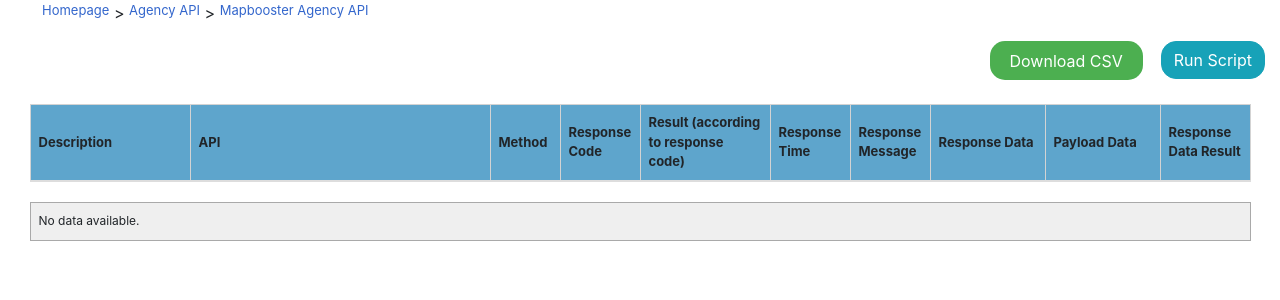
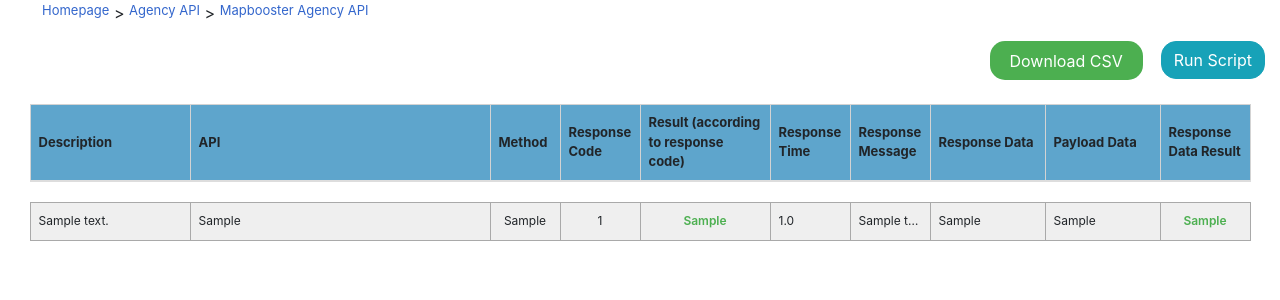
Before and after one commit to UsmanLatif112/Must_haves_Dashboard, a Flask app: page /Mapbooster_agency_script in a window 1280 px wide. Shown: the part 85-385 px from the top of the page. Run offline with Flask 3, Linux system fonts and the light colour scheme; a user stored in the database is signed in; tables that the repository leaves empty hold one stand-in row (values such as "Sample post"); some libraries are stand-ins or nearby versions.

Commit message:
Update .gitignore, add batch scripts, modify API token, and adjust HTML template for Mapbooster API

```diff
--- a/v1/Mapbooster_agency_api.py
+++ b/v1/Mapbooster_agency_api.py
@@ -250,7 +250,7 @@
                     print(f"API: {url}, Response Code: {response_code}, Response Data: {response_data}")
                     print("===================================")
                     print("        ")
-                    time.sleep(10)
+                    time.sleep(20)
 
                 except Exception as e:
                     print(f"Error while processing API: {url}, Error: {e}")
--- a/v1/app.py
+++ b/v1/app.py
@@ -16,27 +16,27 @@
 
 
 
+# from views import *
+# app.config['SESSION_COOKIE_DOMAIN'] = '127.0.0.1'
+
+# app.config['SESSION_COOKIE_SECURE'] = False
+# app.config['SESSION_COOKIE_SAMESITE'] = 'Lax'
+
+
+# if __name__ == "__main__":
+#     app.run(host='127.0.0.1', port=5000, debug=True)
+
+
+
+
+
+
 from views import *
-app.config['SESSION_COOKIE_DOMAIN'] = '127.0.0.1'
+app.config['SESSION_COOKIE_DOMAIN'] = '164.68.114.111'
 
 app.config['SESSION_COOKIE_SECURE'] = False
 app.config['SESSION_COOKIE_SAMESITE'] = 'Lax'
 
 
 if __name__ == "__main__":
-    app.run(host='127.0.0.1', port=5000, debug=True)
-
-
-
-
-
-
-# from views import *
-# app.config['SESSION_COOKIE_DOMAIN'] = '164.68.114.111'
-
-# app.config['SESSION_COOKIE_SECURE'] = False
-# app.config['SESSION_COOKIE_SAMESITE'] = 'Lax'
-
-
-# if __name__ == "__main__":
-#     app.run(host='164.68.114.111', port=5005, debug=False)
+    app.run(host='164.68.114.111', port=5005, debug=False)
--- a/v1/config.py
+++ b/v1/config.py
@@ -15,8 +15,8 @@
 class Config:
     SECRET_KEY = "0332033603250309"  # You should set a secret key here
     SQLALCHEMY_DATABASE_URI = (
-        "mysql+pymysql://Admin_User:Dashboard%40CB8@164.68.114.111:3306/agency_apidb"
-        # "mysql+pymysql://root:Noman.123@localhost:3306/agency_apidb"
+        # "mysql+pymysql://Admin_User:Dashboard%40CB8@164.68.114.111:3306/agency_apidb"
+        "mysql+pymysql://root:Noman.123@localhost:3306/agency_apidb"
     )
     SQLALCHEMY_TRACK_MODIFICATIONS = False
     SESSION_COOKIE_SECURE = True
--- a/v1/templates/Mapbooster_agency_script.html
+++ b/v1/templates/Mapbooster_agency_script.html
@@ -367,18 +367,18 @@
           </tr>
       </thead>
       <tbody id="results-bodyy">
-          {% for stagingapiaResponse in stagingapiaResponses %}
+          {% for mapboosterapiaResponse in mapboosterapiaResponses %}
           <tr>
-              <td title="Description: {{ stagingapiaResponse.description }}">{{ stagingapiaResponse.description }}</td>
-              <td title="API: {{ stagingapiaResponse.api }}">{{ stagingapiaResponse.api }}</td>
-              <td style="text-align:center;"  title="Method: {{ stagingapiaResponse.method }}">{{ stagingapiaResponse.method }}</td>
-              <td style="text-align:center;" title="Response Code: {{ stagingapiaResponse.response_code }}">{{ stagingapiaResponse.response_code }}</td>
-              <td {% if stagingapiaResponse.result_according_to_response == 'Fail' %} style="color:red; text-align: center;" {% else %} style="color:#4CAF50; text-align: center; font-weight:600" {% endif%}  title="Result According to Response: {{ stagingapiaResponse.result_according_to_response }}" class="result-cell">{{ stagingapiaResponse.result_according_to_response }}</td>
-              <td title="Response Time: {{ stagingapiaResponse.response_time }}">{{ stagingapiaResponse.response_time }}</td>
-              <td title="Response Message: {{ stagingapiaResponse.response_message }}">{{ stagingapiaResponse.response_message }}</td>
-              <td title="Response Data: {{ stagingapiaResponse.response_data }}">{{ stagingapiaResponse.response_data }}</td>
-              <td title="Payload Data: {{ stagingapiaResponse.payload_data }}">{{ stagingapiaResponse.payload_data }}</td>
-              <td {% if stagingapiaResponse.response_data_result == 'Fail' %} style="color:red; text-align: center;" {% else %} style="color:#4CAF50; text-align: center; font-weight:600" {% endif%} title="Response Data Result: {{ stagingapiaResponse.response_data_result }}" class="result-cell">{{ stagingapiaResponse.response_data_result }}</td>
+              <td title="Description: {{ mapboosterapiaResponse.description }}">{{ mapboosterapiaResponse.description }}</td>
+              <td title="API: {{ mapboosterapiaResponse.api }}">{{ mapboosterapiaResponse.api }}</td>
+              <td style="text-align:center;"  title="Method: {{ mapboosterapiaResponse.method }}">{{ mapboosterapiaResponse.method }}</td>
+              <td style="text-align:center;" title="Response Code: {{ mapboosterapiaResponse.response_code }}">{{ mapboosterapiaResponse.response_code }}</td>
+              <td {% if mapboosterapiaResponse.result_according_to_response == 'Fail' %} style="color:red; text-align: center;" {% else %} style="color:#4CAF50; text-align: center; font-weight:600" {% endif%}  title="Result According to Response: {{ mapboosterapiaResponse.result_according_to_response }}" class="result-cell">{{ mapboosterapiaResponse.result_according_to_response }}</td>
+              <td title="Response Time: {{ mapboosterapiaResponse.response_time }}">{{ mapboosterapiaResponse.response_time }}</td>
+              <td title="Response Message: {{ mapboosterapiaResponse.response_message }}">{{ mapboosterapiaResponse.response_message }}</td>
+              <td title="Response Data: {{ mapboosterapiaResponse.response_data }}">{{ mapboosterapiaResponse.response_data }}</td>
+              <td title="Payload Data: {{ mapboosterapiaResponse.payload_data }}">{{ mapboosterapiaResponse.payload_data }}</td>
+              <td {% if mapboosterapiaResponse.response_data_result == 'Fail' %} style="color:red; text-align: center;" {% else %} style="color:#4CAF50; text-align: center; font-weight:600" {% endif%} title="Response Data Result: {{ mapboosterapiaResponse.response_data_result }}" class="result-cell">{{ mapboosterapiaResponse.response_data_result }}</td>
           </tr>
           {% else %}
           <tr  id="no-data-row">
```
Also changed, not shown: row_limit - Copy.txt (added, +15 -0 lines), v1/Staging_agencyapi.py (+1 -1 lines), v1/agencyapi.py (+1 -1 lines), 2 other files.
